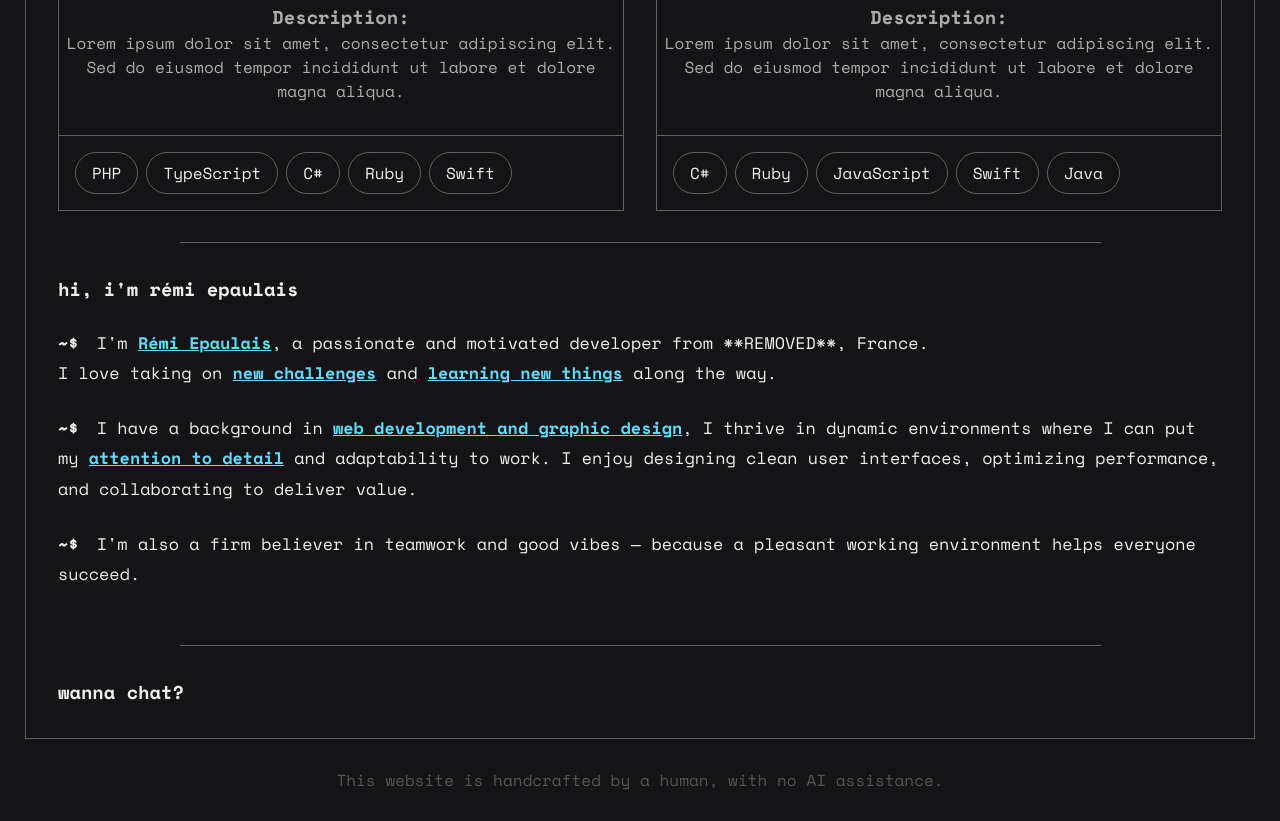
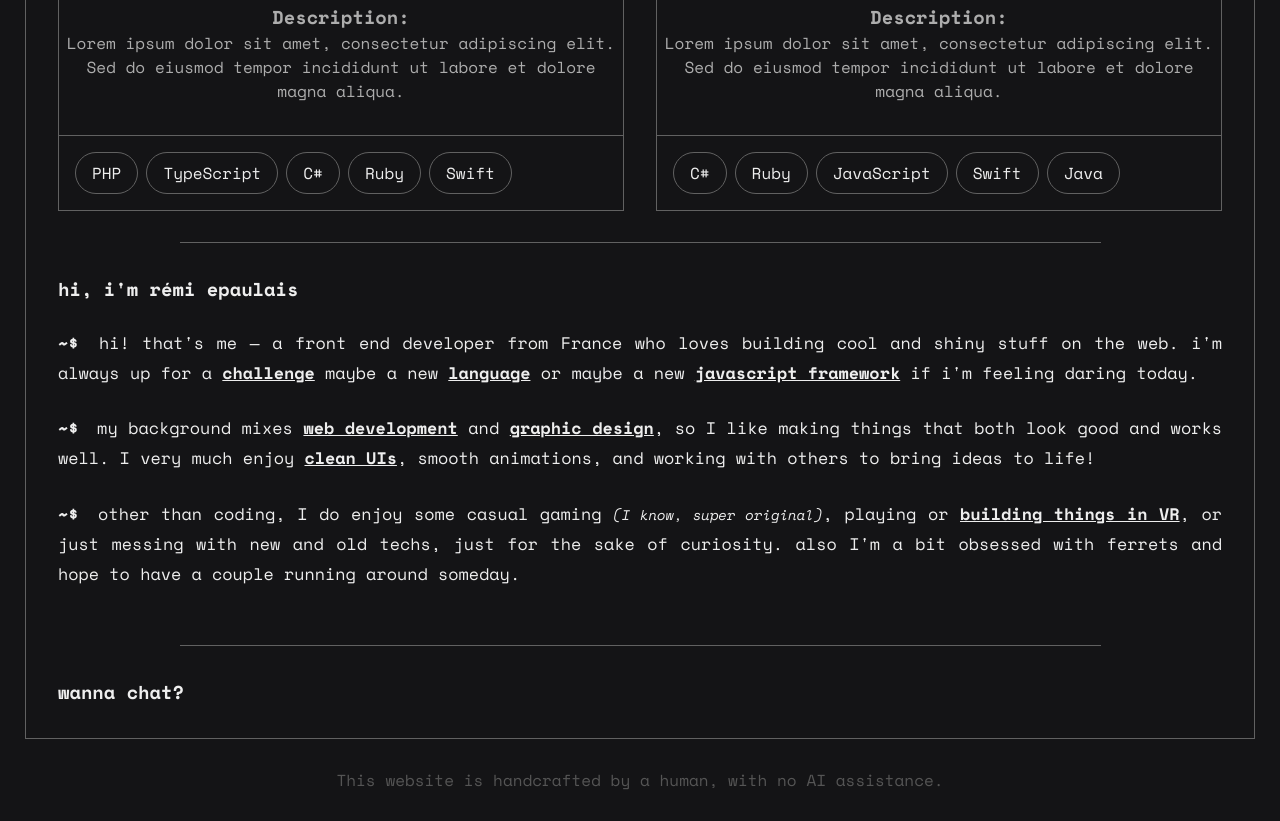
Before and after one commit to RemEpa/portfolio, a website built with Vite: page index.html in a window 1280 px wide. Shown: the part 1553-2374 px from the top of the page. Built offline with nearby package versions, Linux system fonts and the light colour scheme.

Commit message:
feat: "About me" section

```diff
--- a/index.html
+++ b/index.html
@@ -36,24 +36,25 @@
       <section id="whoami">
         <h3 class="section-title">hi, i'm rémi epaulais</h3>
         <p>
-          I'm <strong>Rémi Epaulais</strong>, a passionate and motivated
-          developer from **REMOVED**, France.
-          <br />
-          I love taking on
-          <strong>new challenges</strong> and
-          <strong>learning new things</strong> along the way.
+          hi! that's me — a front end developer from France who loves building
+          cool and shiny stuff on the web. i'm always up for a
+          <strong>challenge</strong> maybe a new <strong>language</strong> or
+          maybe a new <strong>javascript framework</strong> if i'm feeling
+          daring today.
         </p>
         <p>
-          I have a background in
-          <strong>web development and graphic design</strong>, I thrive in
-          dynamic environments where I can put my
-          <strong>attention to detail</strong> and adaptability to work. I enjoy
-          designing clean user interfaces, optimizing performance, and
-          collaborating to deliver value.
+          my background mixes <strong>web development</strong> and
+          <strong>graphic design</strong>, so I like making things that both
+          look good and works well. I very much enjoy
+          <strong>clean UIs</strong>, smooth animations, and working with others
+          to bring ideas to life!
         </p>
         <p>
-          I&apos;m also a firm believer in teamwork and good vibes — because a
-          pleasant working environment helps everyone succeed.
+          other than coding, I do enjoy some casual gaming
+          <i>(I know, super original)</i>, playing or
+          <strong>building things in VR</strong>, or just messing with new and
+          old techs, just for the sake of curiosity. also I'm a bit obsessed
+          with ferrets and hope to have a couple running around someday.
         </p>
       </section>
       <section id="contactme">
--- a/src/styles/main.css
+++ b/src/styles/main.css
@@ -289,6 +289,8 @@ nav {
 
 #whoami {
   animation: fadeIn 1s ease-in-out;
+  text-align: justify;
+
   p {
     margin: 25px 0;
     line-height: 1.8;
@@ -306,8 +308,17 @@ nav {
   }
 
   strong {
-    color: #61dafb;
     text-decoration: underline;
+    transition: font-size 500ms;
+
+    &:hover {
+      font-size: 24px;
+    }
+  }
+
+  i {
+    font-style: italic;
+    font-size: 14px;
   }
 }
 
```
